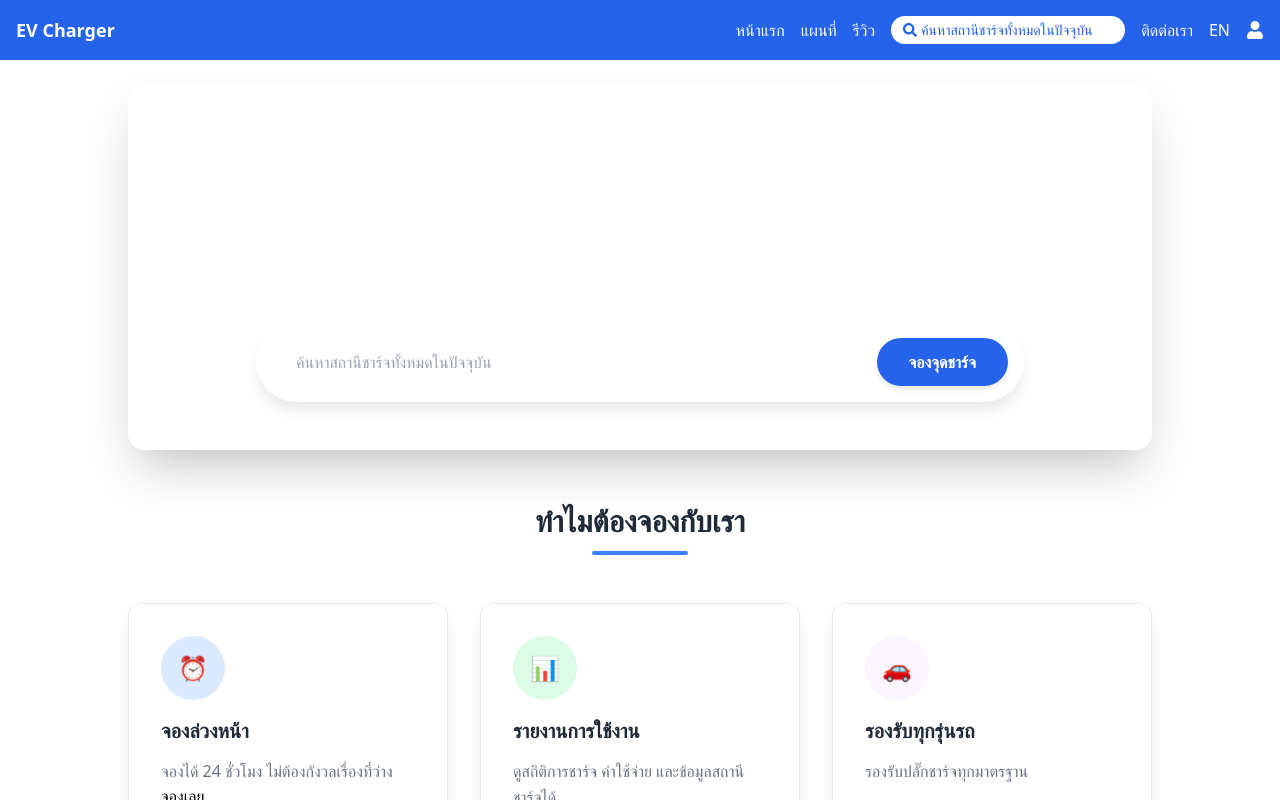
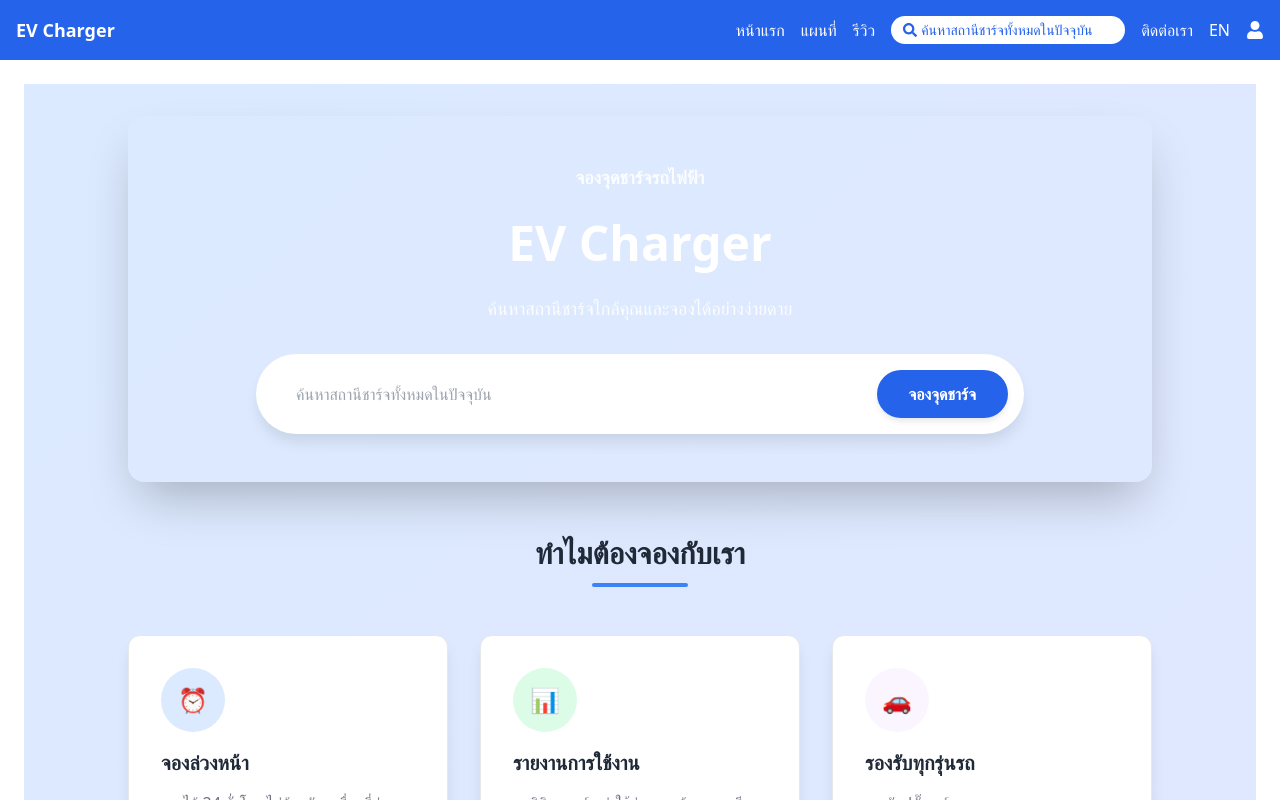
Before and after one commit to POOHNAPAT/ev-full-main0.2, a React (Vite) app: page / in a window 1280 px wide. Shown: the top 800 px of the page. Built offline with nearby package versions, Linux system fonts and the light colour scheme; no server answers.

Commit message:
1.8 แก้พื้นหลัง

```diff
--- a/src/pages/Home.jsx
+++ b/src/pages/Home.jsx
@@ -16,7 +16,8 @@ export default function Home(){
   }, []);
 
   return (
-    <div className="max-w-5xl mx-auto">
+    <div className="page-background">
+      <div className="max-w-5xl mx-auto">
       {/* Hero Section */}
       <section className="hero-section">
         <h2 className="hero-title">{t.bookEV}</h2>
@@ -99,6 +100,7 @@ export default function Home(){
 
       <section id="contact" className="contact-section">
       </section>
+      </div>
     </div>
   )
 }
--- a/src/pages/Map.jsx
+++ b/src/pages/Map.jsx
@@ -98,7 +98,8 @@ export default function MapPage(){
   }, [filter]);
 
   return (
-    <div className="max-w-6xl mx-auto p-6">
+    <div className="page-background">
+      <div className="max-w-6xl mx-auto p-6">
       <div className="bg-white rounded-2xl shadow-xl p-8 mb-6">
         <h2 className="text-3xl font-bold mb-6 text-center text-gray-800">แผนที่สถานีชาร์จ</h2>
         <div className="mb-6 flex justify-center gap-4">
@@ -171,6 +172,7 @@ export default function MapPage(){
           </div>
         </div>
       )}
+      </div>
     </div>
   )
 }
--- a/src/pages/Reviews.jsx
+++ b/src/pages/Reviews.jsx
@@ -27,7 +27,8 @@ export default function Reviews() {
   }));
 
   return (
-    <div className="reviews-container">
+    <div className="page-background">
+      <div className="reviews-container">
       <div className="reviews-section">
         <h1 className="reviews-title">รีวิวจากผู้ใช้งาน</h1>
 
@@ -122,6 +123,7 @@ export default function Reviews() {
           </div>
         </div>
       </div>
+      </div>
     </div>
   );
 }
--- a/src/styles/global.css
+++ b/src/styles/global.css
@@ -3,3 +3,10 @@
   height: 70vh;
   width: 100%;
 }
+
+/* Page background for full-screen gradient */
+.page-background {
+  min-height: 100vh;
+  background: linear-gradient(to bottom right, #dbeafe, #e0e7ff);
+  padding: 2rem 0;
+}
```
